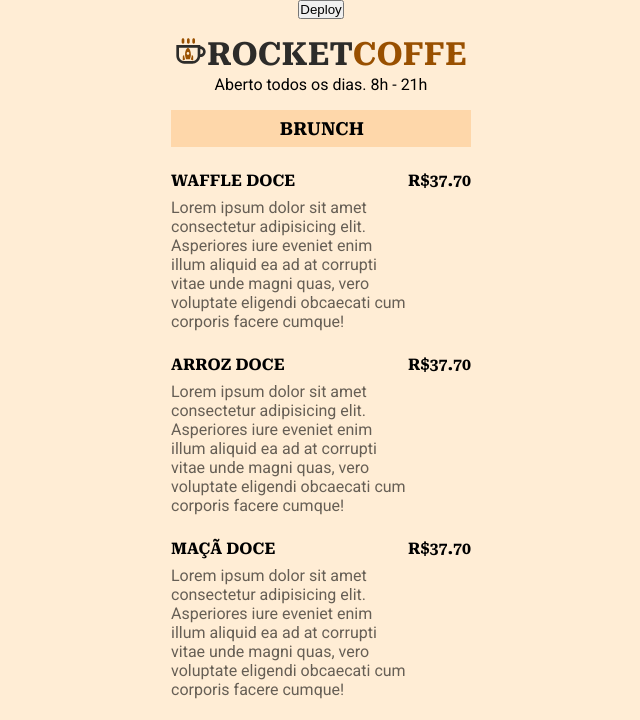
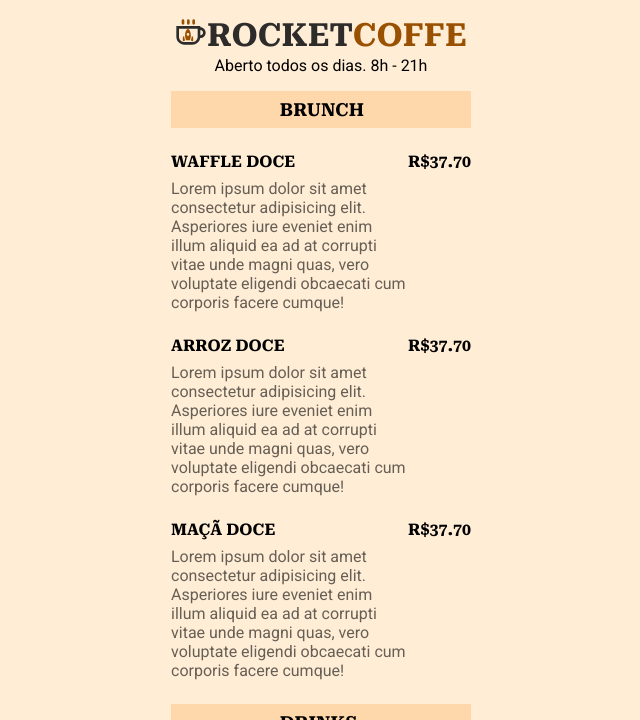
Before and after one commit to Xandowski/rocketcoffee, a website: page src/index.html in a window 1280 px wide. Shown: the top 720 px of the page, without its empty margins (319-959 px from the left). Drawn offline with Linux system fonts and the light colour scheme.

Commit message:
update README

```diff
--- a/src/index.html
+++ b/src/index.html
@@ -5,6 +5,7 @@
   <meta charset="UTF-8">
   <meta http-equiv="X-UA-Compatible" content="IE=edge">
   <meta name="viewport" content="width=device-width, initial-scale=1.0">
+  <link rel="icon" type="image/png" sizes="16x16" href="favicon.ico">
   <link rel="stylesheet" href="./styles.css">
   <link rel="preconnect" href="https://fonts.googleapis.com">
   <link rel="preconnect" href="https://fonts.gstatic.com" crossorigin>
@@ -25,8 +26,6 @@
       <i class="ph-sun"></i>
     </div>
   </button>
-
-  <button class="deploy">Deploy</button>
 
   <header>
     <div>
```
Also changed, not shown: README.md, favicon.ico (added).
